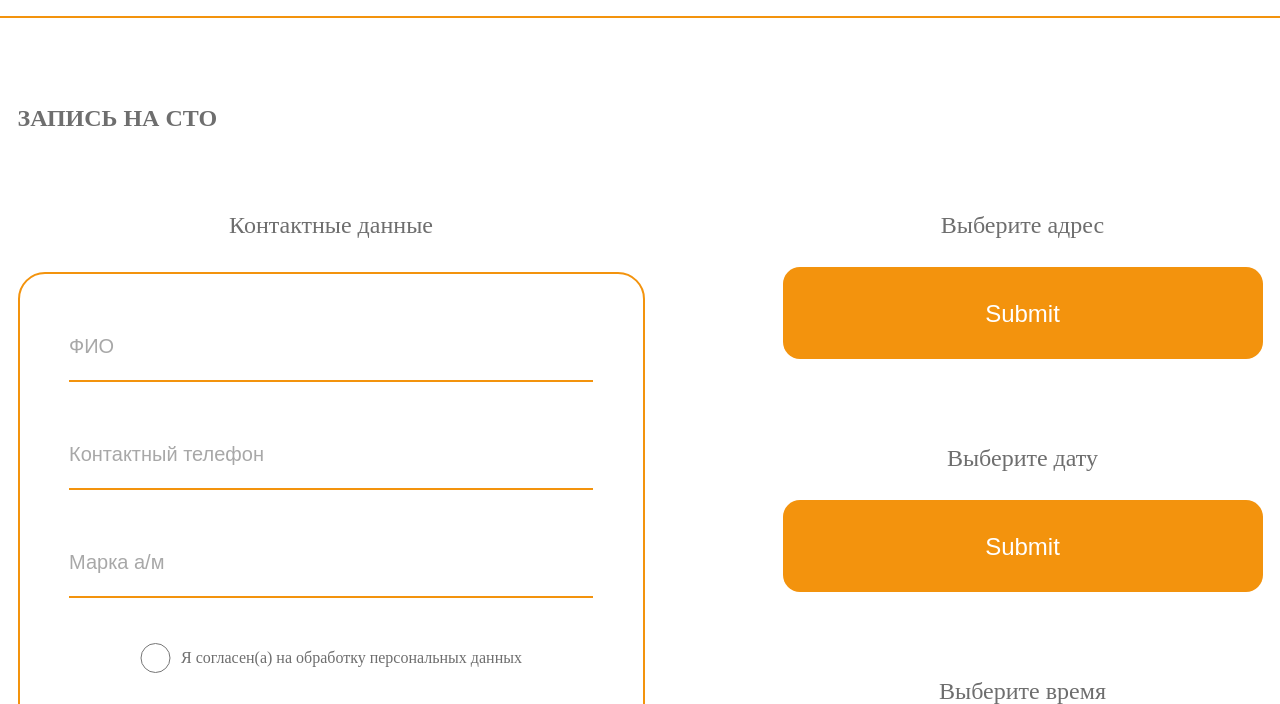
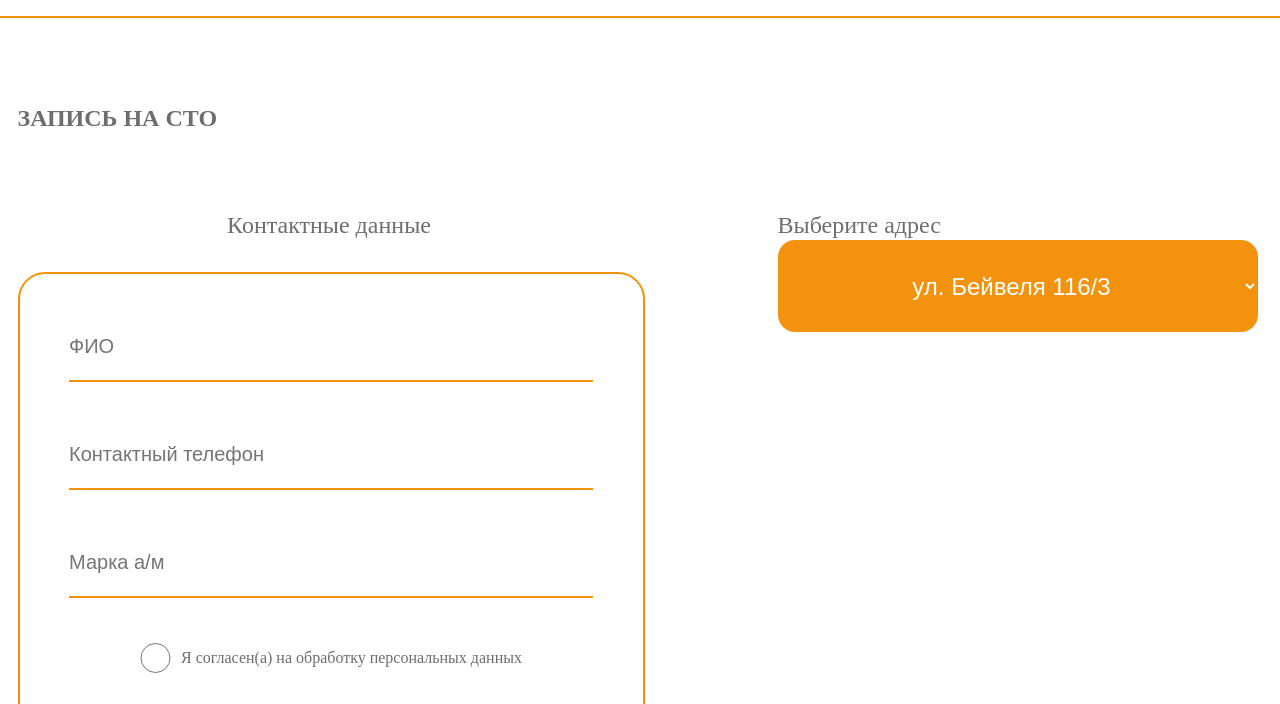
Before and after one commit to AntonLogunov/ProjectAvtomol, a website: page request.html in a window 1280 px wide. Shown: the part 96-800 px from the top of the page. Drawn offline with Linux system fonts and the light colour scheme.

Commit message:
section2 in request.html

```diff
--- a/request.html
+++ b/request.html
@@ -54,29 +54,31 @@
                     <div class="request__form1">
                         <p class="request__textdata">Контактные данные</p>
                         <form class="request" action="">
-                            <input class="data" type="text" value="ФИО">
-                            <input class="data" type="text" value="Контактный телефон">
-                            <input class="data" type="text" value="Марка а/м">
+                            <input class="data" type="text" placeholder="ФИО">
+                            <input class="data" type="text" placeholder="Контактный телефон">
+                            <input class="data" type="text" placeholder="Марка а/м">
+                            <!-- ??????????????????????????????????????????????????? -->
                             <div class="radio">
                                 <input class="radio__button" type="radio" name="user_type" id="r1" value="admin">
                                 <label class="radio__text" for="r1">Я согласен(а) на обработку персональных данных</label>
                             </div>
+                            <!-- ??????????????????????????????????????????????????? -->
                             <input class="button" type="submit" value="Записаться">
                         </form>
                     </div>
                     <div class="request__form2">
-                        <div>
-                            <p class="request__form2--text">Выберите адрес</p>
-                            <input class="request__form2--button" type="submit">
-                        </div>
-                        <div>
-                            <p class="request__form2--text">Выберите дату</p>
-                            <input class="request__form2--button" type="submit">
-                        </div>
-                        <div>
-                            <p class="request__form2--text">Выберите время</p>
-                            <input class="request__form2--button" type="submit">
-                        </div>
+                        <div class="select">
+                            <!-- ??????????????????????????????????????????????????? -->
+                            <span class="request__form2--text">Выберите адрес</span>
+                            <select class="select__adress" name="" id="">
+                                <div class="adress__list">
+                                    <option value="beivel">ул. Бейвеля 116/3</option>
+                                    <option value="beivel">ул. Бейвеля 116/3</option>
+                                    <option value="beivel">ул. Бейвеля 116/3</option>
+                                    <option value="beivel">ул. Бейвеля 116/3</option>
+                                </div>
+                            </select>
+                            <!-- ??????????????????????????????????????????????????? -->
                     </div>
                 </div>
             </div>
--- a/src/style/anton.css
+++ b/src/style/anton.css
@@ -41,8 +41,11 @@
     color: #6E6E6E;
     margin-bottom: 78px;
 }
-.request__form{
+.request__form1{
     max-width: 623px;
+}
+.request__form2{
+    max-width: 485px;
 }
 .request__textdata{
     font-weight: 500;
@@ -63,6 +66,10 @@
     font-size: 20px;
     line-height: 24px;
     color: #A8A8A8;
+}
+.data:focus{
+    outline: none;
+    color: #F3930D;
 }
 .radio{
     display: flex;
@@ -96,16 +103,15 @@
     line-height: 29px;
     color: #6E6E6E;
     margin-bottom: 27px;
-    text-align: center;
 }
-.request__form2--button{
+.select__adress{
     width: 480px;
     height: 92px;
     background: #F3930D;
     border-radius: 17px;
     border: none;
     margin-bottom: 85px;
-
+    text-align: center;
     color: #FFFFFF;
     font-weight: 500;
     font-size: 24px;
```
